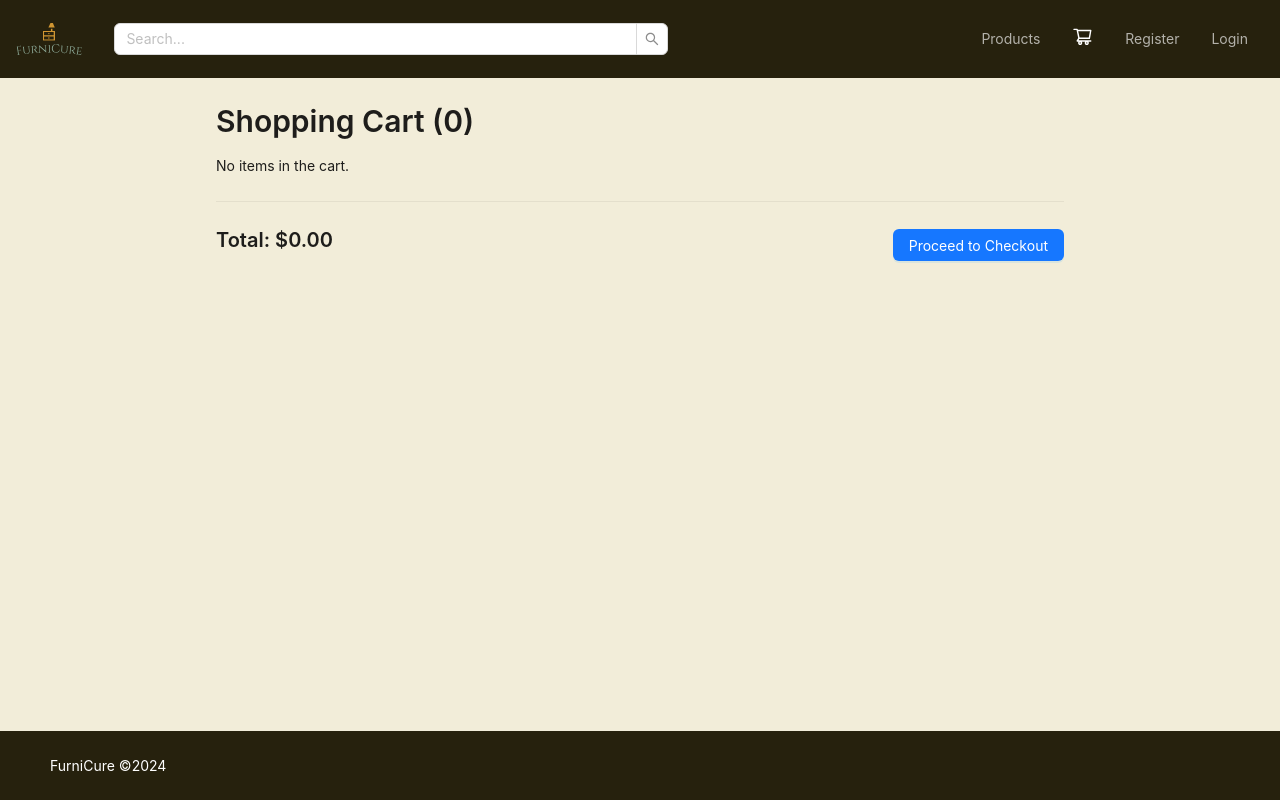
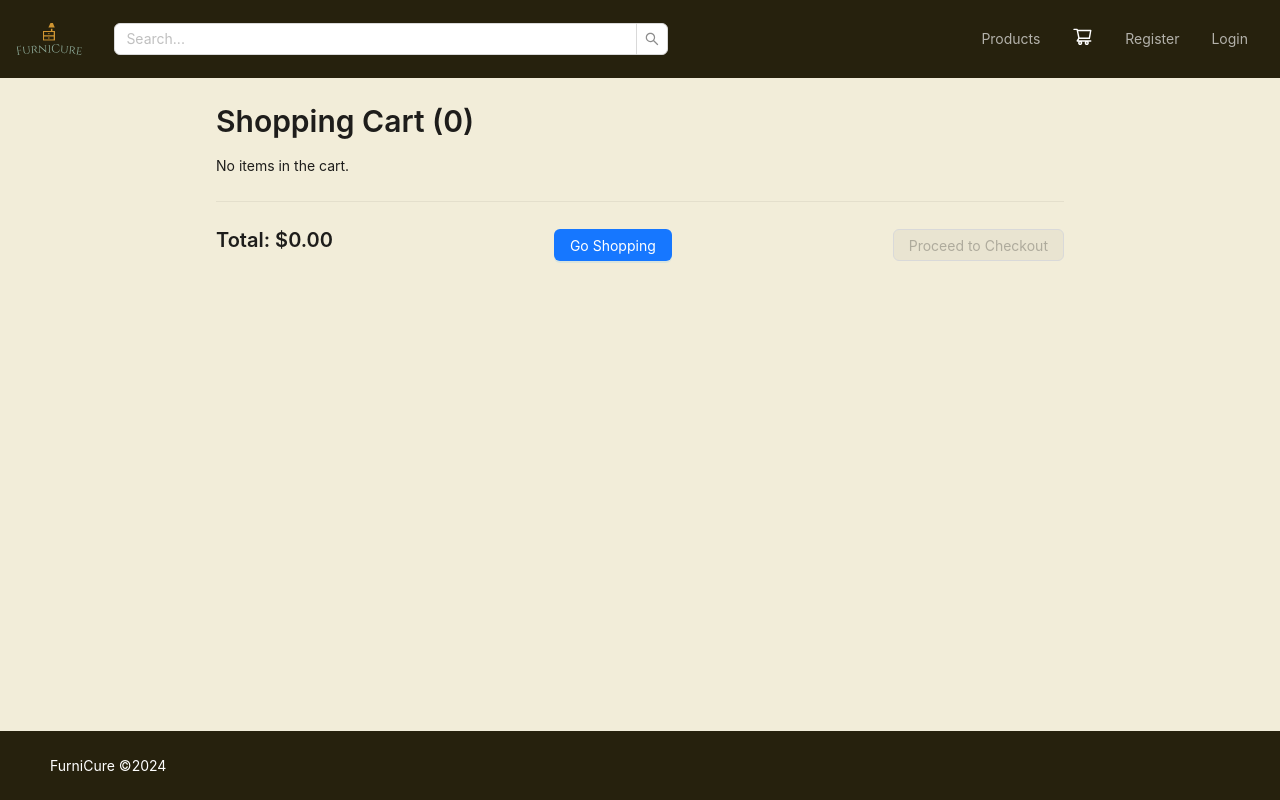
Before and after one commit to Velin-Apostolov/furnicure, a React (Vite) app in the folder client/: page /cart in a window 1280 px wide. Built offline with nearby package versions, Linux system fonts and the light colour scheme.

Commit message:
checkout button is now disabled when cart is empty, added a Go Shopping button as well

```diff
--- a/client/src/components/User/Cart/CartPage.jsx
+++ b/client/src/components/User/Cart/CartPage.jsx
@@ -1,11 +1,14 @@
 import React, { useContext } from 'react';
 import { Typography, Divider, Button } from 'antd';
+import { useNavigate } from 'react-router-dom';
+import { routes } from '../../../util/constants';
 import CartItem from './CartItem';
 import { CartContext } from '../../../contexts/CartContext';
 
 const CartPage = () => {
   const { cart, totalItems, onQuantityChange, onRemove } = useContext(CartContext);
   const totalAmount = cart.reduce((total, item) => total + item.price * item.purchaseQuantity, 0);
+  const navigate = useNavigate();
 
   const onCheckout = () => console.log('going to checkout');
 
@@ -27,7 +30,8 @@ const CartPage = () => {
       <Divider />
       <div className="flex justify-between items-center">
         <Typography.Title level={4}>Total: ${totalAmount.toFixed(2)}</Typography.Title>
-        <Button type="primary" onClick={onCheckout}>Proceed to Checkout</Button>
+        <Button type='primary' onClick={() => navigate(routes.products)} hidden={totalItems() > 0}>Go Shopping</Button>
+        <Button type="primary" onClick={onCheckout} disabled={totalItems() == 0}>Proceed to Checkout</Button>
       </div>
     </div>
   );
--- a/client/src/components/User/Navbar/Navbar.jsx
+++ b/client/src/components/User/Navbar/Navbar.jsx
@@ -26,7 +26,7 @@ const Navbar = () => {
         {
             key: '2', label: (
                 <Badge count={totalItems()} offset={[10, 0]} overflowCount={9}>
-                    <ShoppingCartOutlined style={{ fontSize: '1.5rem', color: '#fff' }} />
+                    <ShoppingCartOutlined style={{ fontSize: '1.5rem', color: drawerVisible ? '#000': '#fff' }} />
                 </Badge>
             ),
         },
@@ -39,7 +39,7 @@ const Navbar = () => {
         {
             key: '2', label: (
                 <Badge count={totalItems()} offset={[10, 0]} overflowCount={9}>
-                    <ShoppingCartOutlined style={{ fontSize: '1.3rem', color: '#fff' }} />
+                    <ShoppingCartOutlined style={{ fontSize: '1.3rem', color: drawerVisible ? '#000' : '#fff', }} />
                 </Badge>
             ),
         },
```
